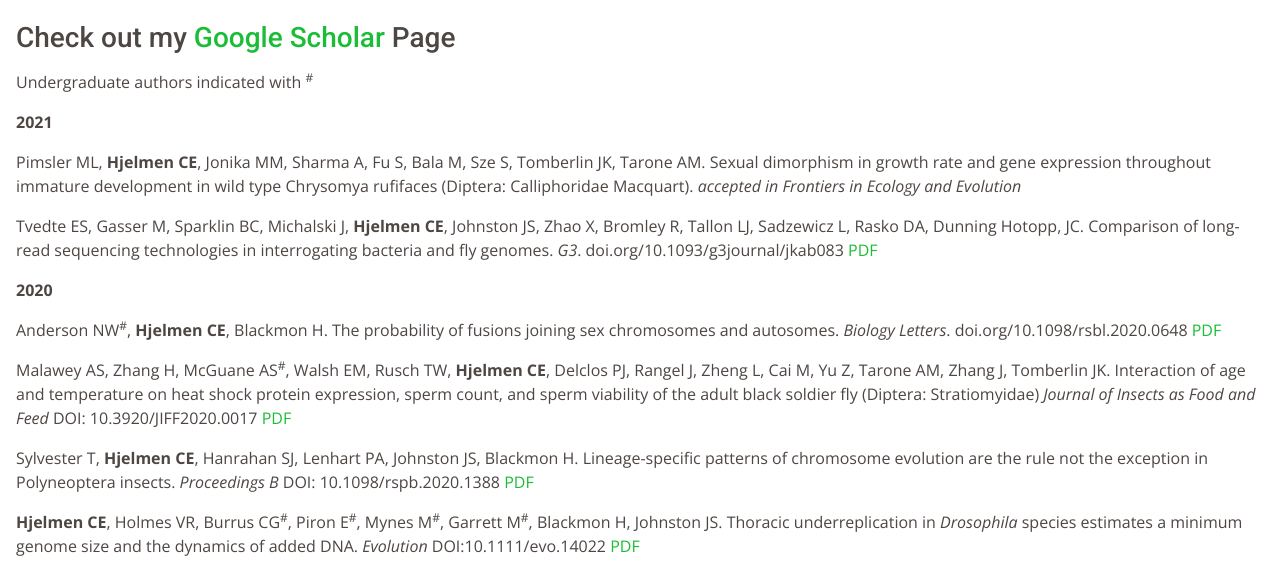
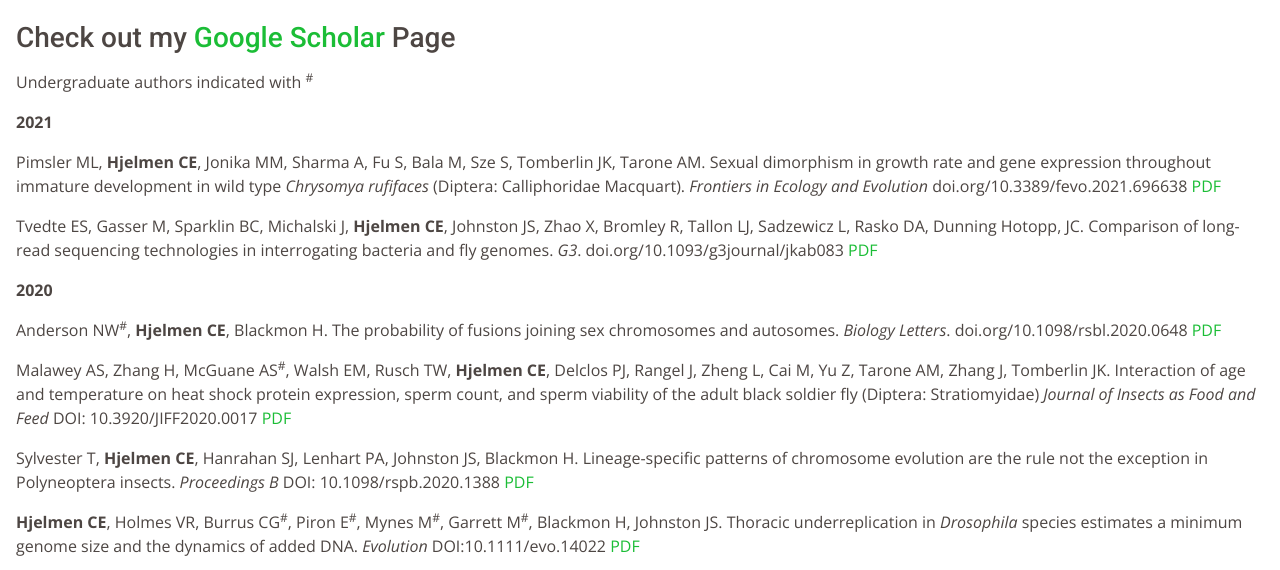
Before and after one commit to cehjelmen/cehjelmen.github.io, a plain HTML site: page publications.html in a window 1280 px wide. Shown: the part 229-799 px from the top of the page. Drawn offline with nearby package versions, Linux system fonts and the light colour scheme.

Commit message:
updating pimsler paper and cv

```diff
--- a/publications.html
+++ b/publications.html
@@ -113,7 +113,7 @@
 		<div class="subheading m-3">
 		<p>Undergraduate authors indicated with <sup>#</sup></p>
 		<p><b>2021</b></p>
-		<p>Pimsler ML, <b>Hjelmen CE</b>, Jonika MM, Sharma A, Fu S, Bala M, Sze S, Tomberlin JK, Tarone AM. Sexual dimorphism in growth rate and gene expression throughout immature development in wild type Chrysomya rufifaces (Diptera: Calliphoridae Macquart). <i>accepted in Frontiers in Ecology and Evolution</i>
+		<p>Pimsler ML, <b>Hjelmen CE</b>, Jonika MM, Sharma A, Fu S, Bala M, Sze S, Tomberlin JK, Tarone AM. Sexual dimorphism in growth rate and gene expression throughout immature development in wild type <i>Chrysomya rufifaces</i> (Diptera: Calliphoridae Macquart). <i>Frontiers in Ecology and Evolution</i> doi.org/10.3389/fevo.2021.696638 <a href="assets/publications/pimsler_frontiers_2021.pdf">PDF</a></p>
 		<p>Tvedte ES, Gasser M, Sparklin BC, Michalski J, <b>Hjelmen CE</b>, Johnston JS, Zhao X, Bromley R, Tallon LJ, Sadzewicz L, Rasko DA, Dunning Hotopp, JC. Comparison of long-read sequencing technologies in interrogating bacteria and fly genomes. <i>G3</i>. doi.org/10.1093/g3journal/jkab083 <a href="assets/publications/Tvedte_et_al_2021_g3.pdf">PDF</a> </p>
 		<p><b>2020</b></p>
 		<p>Anderson NW<sup>#</sup>, <b>Hjelmen CE</b>, Blackmon H. The probability of fusions joining sex chromosomes and autosomes. <i>Biology Letters</i>. doi.org/10.1098/rsbl.2020.0648 <a href="assets/publications/bioletters2020.pdf">PDF</a> </p>
```
Also changed, not shown: 2 other files.
